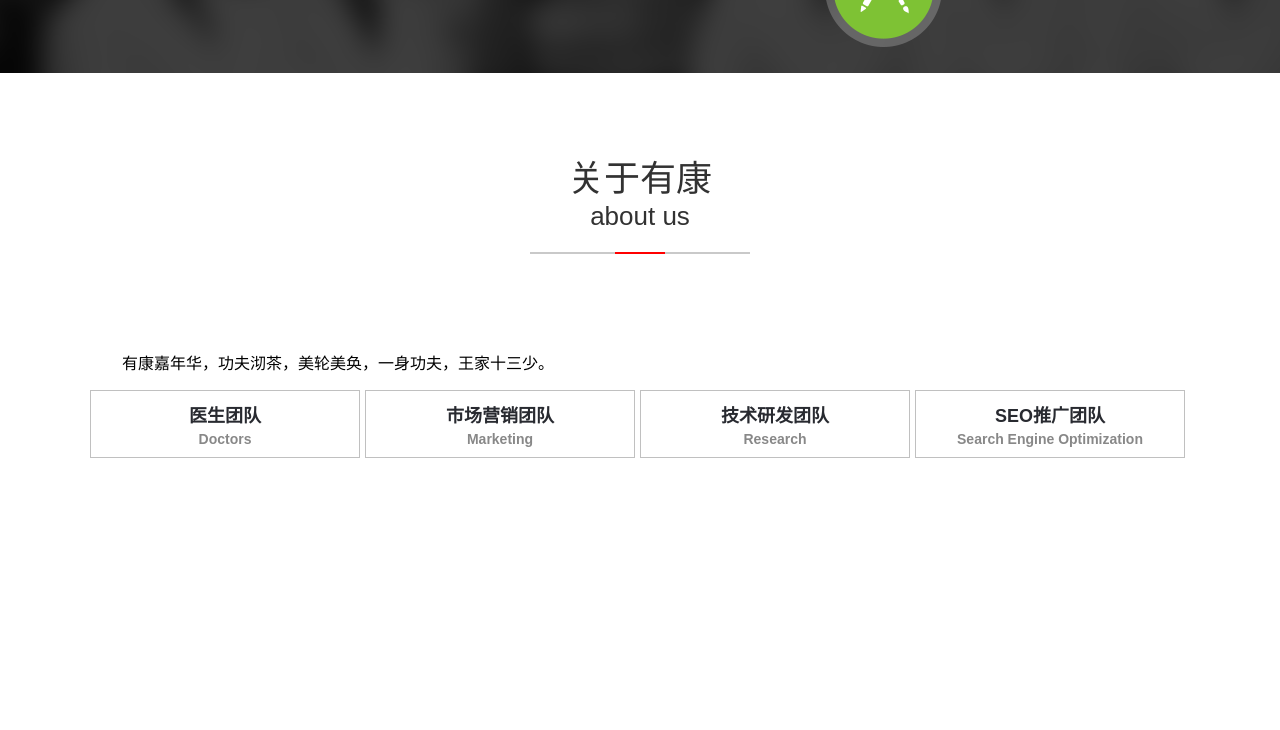
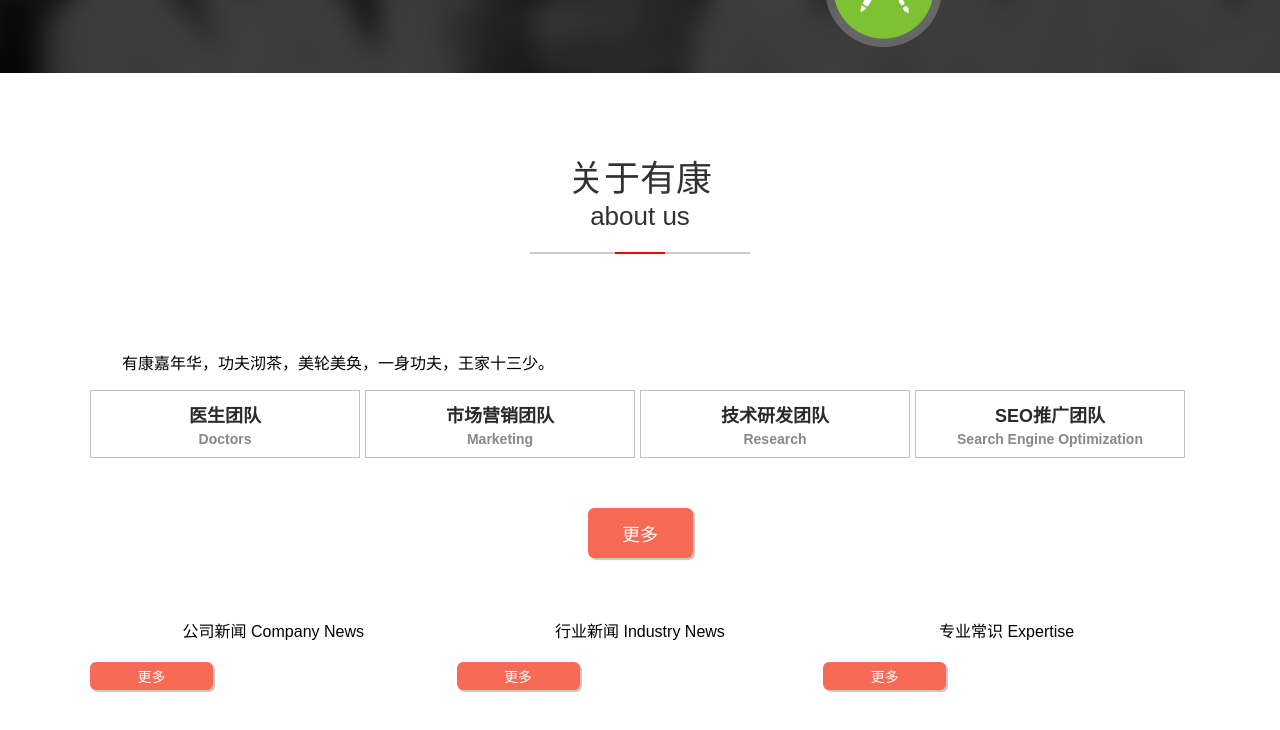
Before and after one commit to Minskyb/ykofficial, a website: page www/index.html in a window 1280 px wide. Shown: the part 1967-2697 px from the top of the page. Before the commit the page ends 2425 px from the top, so only its background shows below. Drawn offline with Linux system fonts and the light colour scheme.

Commit message:
首页关于有康完成，新闻资讯页仅仅添加了新闻类别和更多按钮

```diff
--- a/Gruntfile.js
+++ b/Gruntfile.js
@@ -37,7 +37,11 @@ module.exports = function(grunt){
                         {
                             name:'../app/module/index',
                             include:[
-                                'app/component/header'
+                                'app/component/header',
+                                'app/component/logoMenu',
+                                'app/component/home_main_slider',
+                                'app/component/home_product_introduction',
+                                'app/component/home_team_thumbnail'
                             ],
                             exclude:[
                                 '../app/module/common'
--- a/www/index.html
+++ b/www/index.html
@@ -37,6 +37,7 @@
         </div>
     </div>
 
+    <!--  product flow -->
     <div class="home-product-flow">
         <div class="center-width clearfix">
             <div class="home-title white">
@@ -56,6 +57,7 @@
         </div>
     </div>
 
+    <!--  about us Team thumbnails -->
     <div class="home-about-us">
         <div class="center-width clearfix">
             <div class="home-title dark">
@@ -65,7 +67,7 @@
             </div>
             <p class="description indent-2em">有康嘉年华，功夫沏茶，美轮美奂，一身功夫，王家十三少。</p>
             <div class="js-c-team-thumbnail"></div>
-            <div class="caption  list list-inline">
+            <div class="caption list list-inline">
                 <div class="item">
                     <div class="main-title">医生团队</div>
                     <div class="second-title">Doctors</div>
@@ -83,6 +85,24 @@
                     <div class="second-title">Search Engine Optimization</div>
                 </div>
             </div>
+            <a class="more btn btn-danger">更多</a>
+        </div>
+    </div>
+
+    <!-- newsList -->
+    <div class="home-news-list">
+        <div class="center-width">
+            <ul class="category list list-inline">
+                <li class="item">公司新闻 Company News</li>
+                <li class="item">行业新闻 Industry News</li>
+                <li class="item">专业常识 Expertise</li>
+            </ul>
+            <div class="js-c-home-news-list"></div>
+            <ul class="more list list-inline">
+                <li class="item"><a class="btn btn-danger">更多</a></li>
+                <li class="item"><a class="btn btn-danger">更多</a></li>
+                <li class="item"><a class="btn btn-danger">更多</a></li>
+            </ul>
         </div>
     </div>
 
--- a/www/js/app/component/home_team_thumbnail.js
+++ b/www/js/app/component/home_team_thumbnail.js
@@ -44,6 +44,9 @@ define([
                 }
 
                 $.YK_OFFICIAL.create(that);
+            },
+            error:function(e){
+                console.error('Team thumbnail img request fail '+JSON.stringify(e));
             }
         });
     }
--- a/www/less/index.less
+++ b/www/less/index.less
@@ -246,12 +246,13 @@
     }
   }
 }
-
+/* ************** home about us  **************** */
 .team-thumbnail{
   .item{
     width: 270px;
     height: 208px;
     margin-right: 5px;
+    cursor: pointer;
   }
 }
 
@@ -277,4 +278,34 @@
       }
     }
   }
+  .more{
+    margin: 50px auto 60px auto;
+    padding: 12px 20px;
+    width: 65px;
+  }
 }
+
+/* ************** home product flow **************** */
+
+.home-news-list{
+  .category{
+    width: 100%;
+    .item{
+      width: 33.33%;
+      text-align: center;
+    }
+  }
+  .more{
+    width: 100%;
+    .item{
+      width: 33.33%;
+      margin: 20px 0 40px;
+      text-align: center;
+      .btn{
+        width: 115px;
+        padding: 4px;
+        font-size: 14px;
+      }
+    }
+  }
+}
--- a/www/less/variables.less
+++ b/www/less/variables.less
@@ -2,7 +2,8 @@
 @color-black-half:rgba(0,0,0,.5);
 @grey:#6B6B6B;
 @a-red:#f26451;
-
+@danger-color:#f75a43;
+@danger-color-half:rgba(247,90,67,0.9);
 /* header color */
 @header-background-color:black;
 @header-font-color:@grey;
@@ -30,3 +31,8 @@
 
 /* home we can */
 @home-we-can-background-color:@a-red;
+
+/* button */
+@btn-danger-background-color:@danger-color;
+@btn-danger-background-color-half:@danger-color-half;
+@btn-danger-font-color:white;
--- a/www/less/ykofficial.less
+++ b/www/less/ykofficial.less
@@ -10,3 +10,4 @@
 @import "modal.less";
 @import "logoMenu.less";
 @import "index.less";
+@import "button.less";
```
Also changed, not shown: test/cssAnimation.html (+6 -0 lines), www/css/main-theme.css, www/css/main.css, 1 other file.
